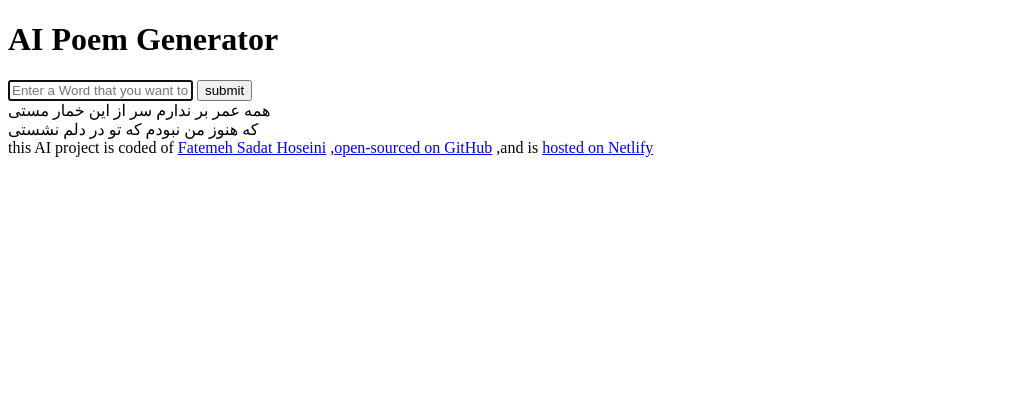
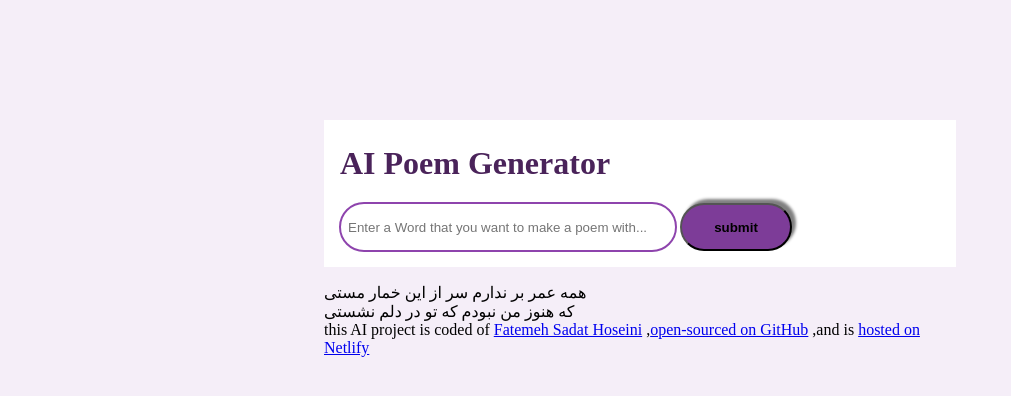
Before and after one commit to fatemehoseinii007/Ai-poem-generator, a plain HTML site: page index.html in a window 1280 px wide. Shown: the whole page, without its empty margins (0-1011 px from the left). Drawn offline with Linux system fonts and the light colour scheme.

Commit message:
style page's header

```diff
--- a/index.html
+++ b/index.html
@@ -3,17 +3,20 @@
 <head>
     <meta charset="UTF-8">
     <meta name="viewport" content="width=device-width, initial-scale=1.0">
+    <link rel="stylesheet" href="./style.css">
     <title>Poem Generator</title>
 </head>
 <body>
+    <div class="container" id="container">
     <header>
         <h1>AI Poem Generator</h1>
+        <form>
+            <input id="txt-input" class="txt-input" type="text" required autofocus placeholder="Enter a Word that you want to make a poem with..." >
+            <input id="btn-input" class="btn-input" type="submit" value="submit">
+        </form>
+
     </header>
     <main>
-        <form>
-            <input type="text" required autofocus placeholder="Enter a Word that you want to make a poem with..." >
-            <input type="submit" value="submit">
-        </form>
         <div>
         همه عمر بر ندارم سر از این خمار مستی
         <br>
@@ -27,5 +30,6 @@
         ,and is
         <a href="#">hosted on Netlify</a>
     </footer>
+    </div>
 </body>
 </html>
--- /dev/null
+++ b/style.css
@@ -0,0 +1,45 @@
+:root{
+    --background-color:#fff;
+    --firstColor:#F5EEF8;
+    --sec-color:#8E44AD;
+    --third-color:#7D3C98;
+    --forth-color:#4A235A;
+}
+
+body{
+    background-color: var(--firstColor);
+}
+
+.container{
+    max-width: 50%;
+    margin: 120px auto;
+    display: block;
+}
+
+header{
+    background-color: var(--background-color);
+    margin-bottom: 1rem;
+    padding: 0.2rem 0 1rem 1rem;
+    color: var(--forth-color);
+}
+
+
+.txt-input{
+    border: 0;
+    width: 20rem;
+    height: 2rem;
+    padding: 0.5rem;
+    border-radius: 1.5rem;
+    outline-color: var(--sec-color);
+}
+
+.btn-input{
+    border-radius: 1.5rem;
+    outline-color: var(--sec-color);
+    width: 7rem;
+    height: 3rem;
+    padding: 0.5rem;
+    background-color: var(--third-color);
+    font-weight: bold;
+    box-shadow: 4px -4px 3px 0px grey;
+}
```
